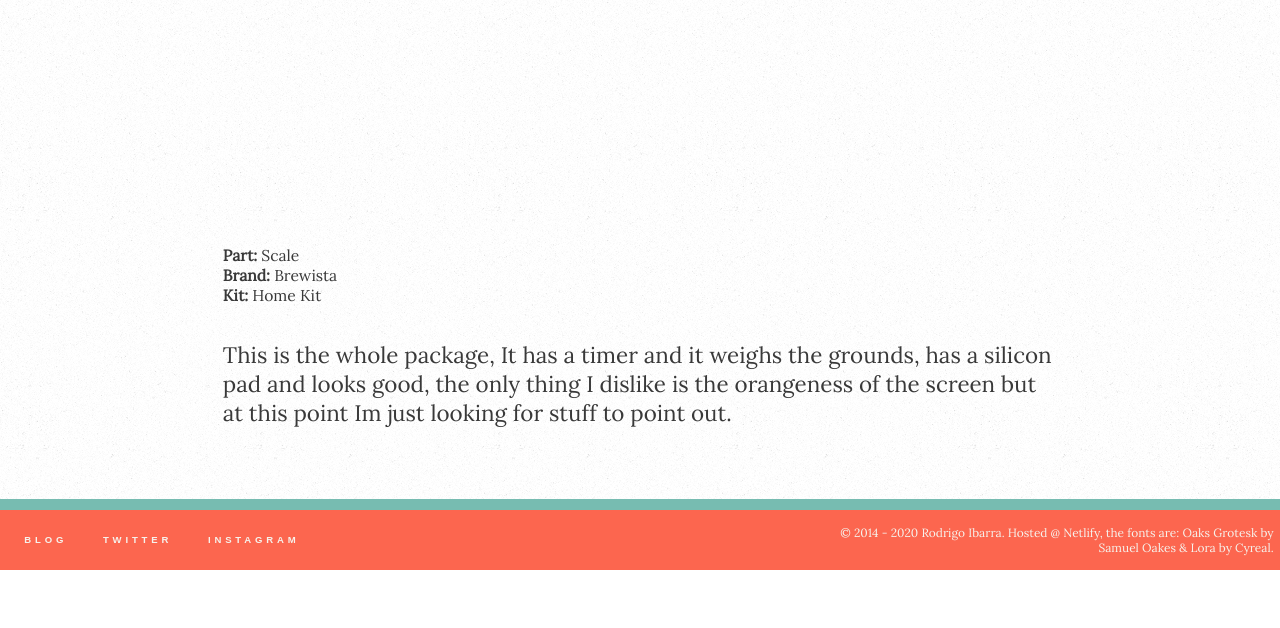
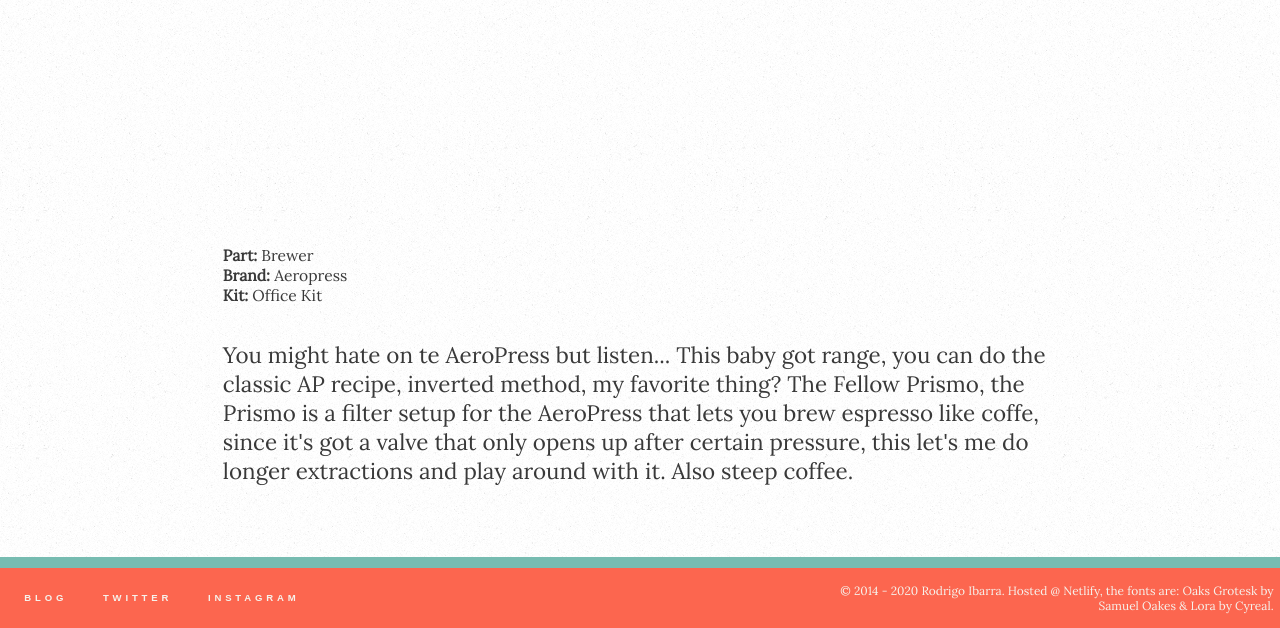
Before and after one commit to rodrigoibarra/thebrewery, an Eleventy site: page _posts/2020-01-26-Aeropress.md in a window 1280 px wide. Shown: the part 551-1179 px from the top of the page. Before the commit the page ends 1121 px from the top, so only its background shows below. Built offline with nearby package versions, Linux system fonts and the light colour scheme; Eleventy itself is replaced by a stand-in of ours; files that its build step writes are made by us from their sources.

Commit message:
at some point I changed the content of the aeropress file and it got replaced by Brewista scale content, that's now been fixed.

```diff
--- a/_posts/2020-01-26-Aeropress.md
+++ b/_posts/2020-01-26-Aeropress.md
@@ -1,11 +1,11 @@
 ---
 layout: kit
-title:  "Brewista Smart Scale"
+title:  "Aeropress"
 date:   2020-01-26 16:20:01 -05:00
-brand: "Brewista"
-part: "Scale"
-kit: "Home Kit"
+brand: "Aeropress"
+part: "Brewer"
+kit: "Office Kit"
 tags: kit
 ---
 
-This is the whole package, It has a timer and it weighs the grounds, has a silicon pad and looks good, the only thing I dislike is the orangeness of the screen but at this point Im just looking for stuff to point out.
+You might hate on te AeroPress but listen... This baby got range, you can do the classic AP recipe, inverted method, my favorite thing? The Fellow Prismo, the Prismo is a filter setup for the AeroPress that lets you brew espresso like coffe, since it's got a valve that only opens up after certain pressure, this let's me do longer extractions and play around with it. Also steep coffee.
```
